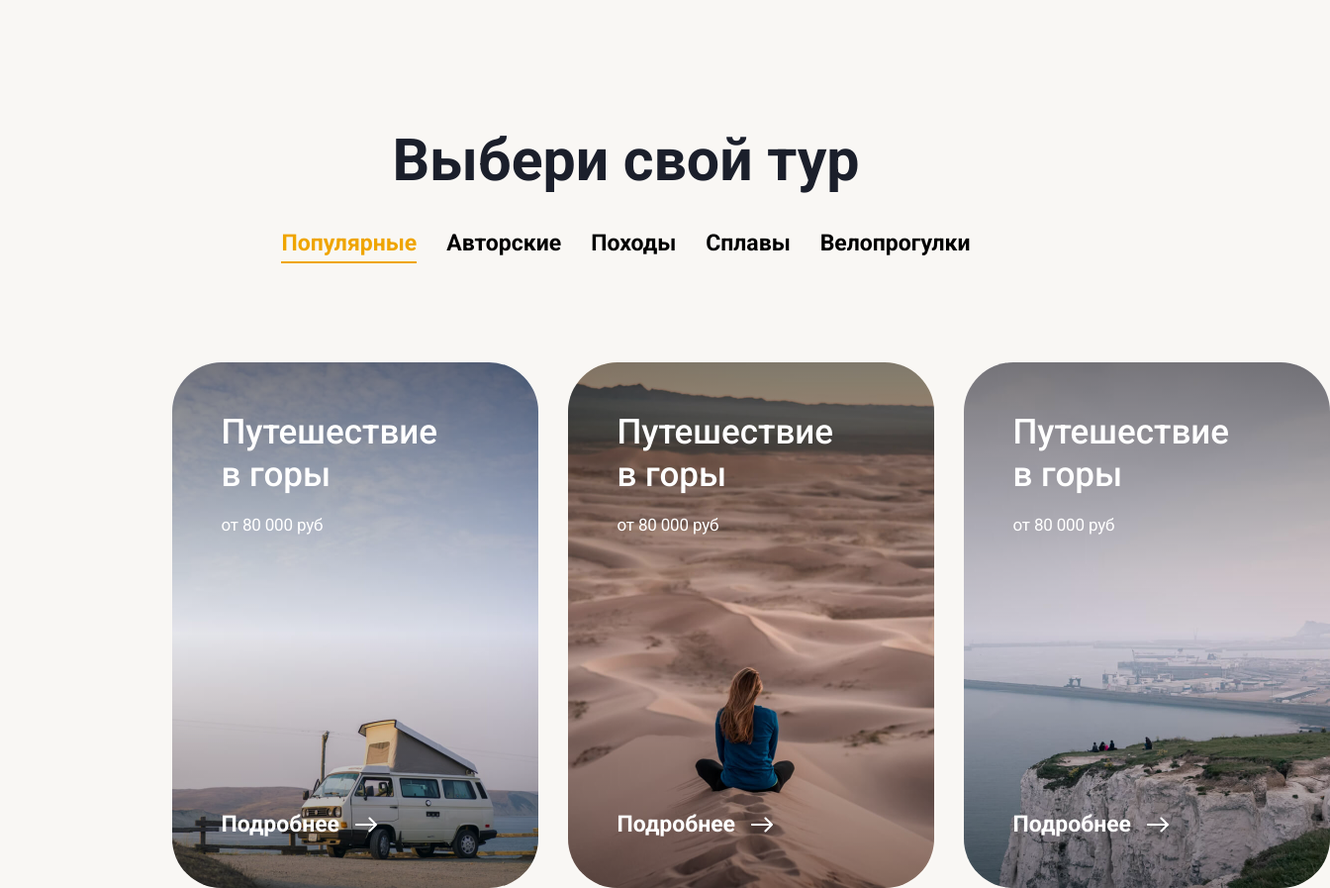
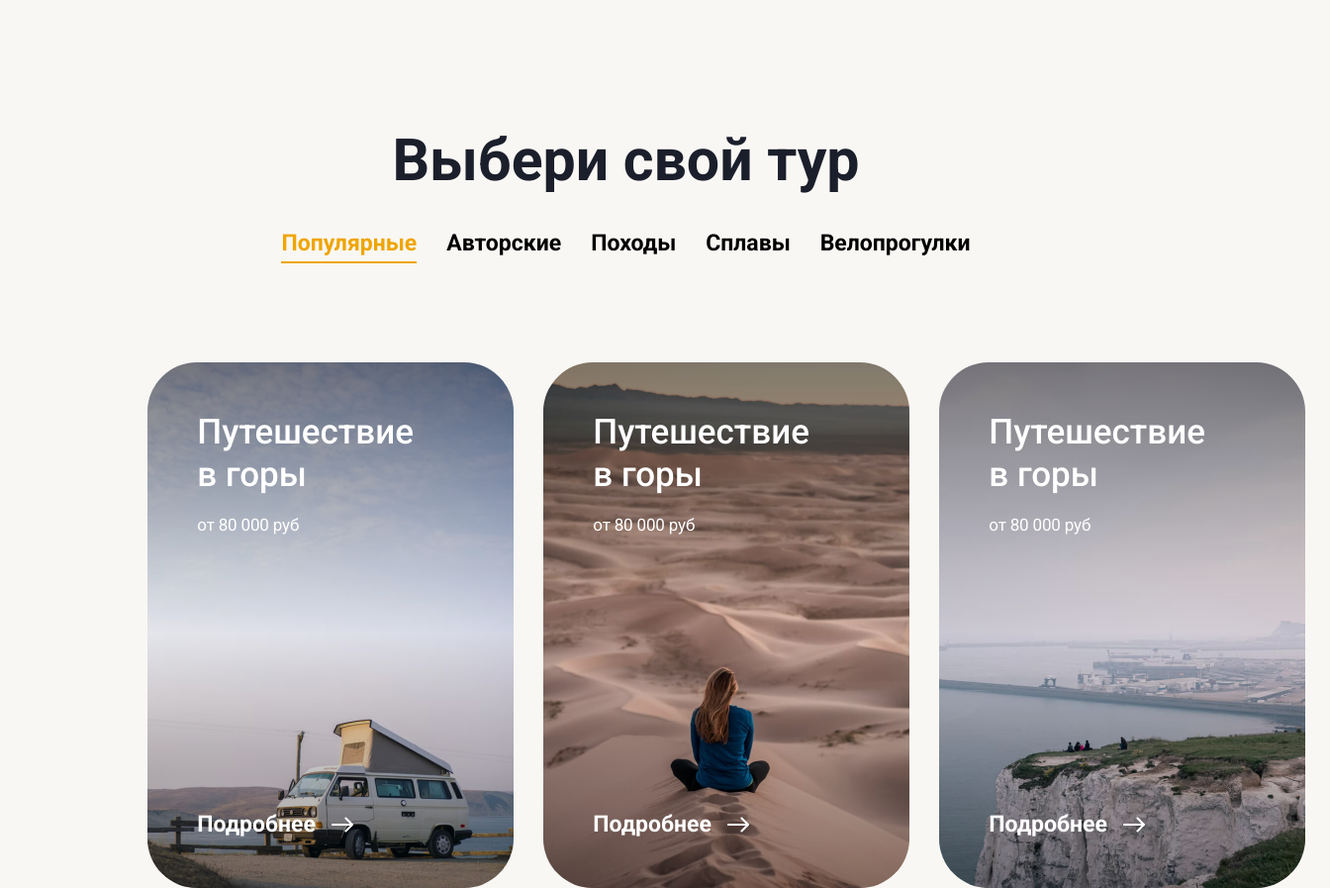
Before and after one commit to Ansem1909/YourTour, a website built with webpack: page src/index.html in a window 1280 px wide. Shown: the part 840-1737 px from the top of the page at 99% size, 1344 px wide, since content can reach past the window. Built offline with nearby package versions, Linux system fonts and the light colour scheme; files whose address does not match are found by name.

Commit message:
fix: adjust fluid container padding to prevent content overflow

```diff
--- a/src/scss/base/_variables.scss
+++ b/src/scss/base/_variables.scss
@@ -26,8 +26,27 @@
 
   --font-family-base: 'Roboto', sans-serif;
 
-  --container-width: #{to-rem(1170)};
-  --container-padding-x: #{to-rem(375)};
+  //--container-width: #{to-rem(1170)};
+  //--container-padding-x: #{to-rem(375)};
+  --container-width: #{fluid(1170, 1000)};
+  --container-padding-x: #{fluid(375, 100)};
+
+  @include laptop {
+    --container-width: #{fluid(1000, 918)};
+    --container-padding-x: #{fluid(100, 53)};
+  }
+
+  @include tablet {
+    //--container-width: #{to-rem(918)};
+    //--container-padding-x: #{to-rem(53)};
+    --container-width: #{fluid(918, 318)};
+    --container-padding-x: #{fluid(53, 21)};
+  }
+
+  @include mobile {
+    --container-width: #{to-rem(318)};
+    --container-padding-x: #{to-rem(21)};
+  }
 
   --border-radius: #{to-rem(50)};
   --border-radius-mini: #{to-rem(20)};
@@ -36,19 +55,4 @@
   --indent-mini: #{to-rem(20)};
 
   --transition-duration: 0.3s;
-
-  @include laptop {
-    --container-width: #{to-rem(918)};
-    --container-padding-x: #{to-rem(53)};
-  }
-
-  @include tablet {
-    --container-width: #{to-rem(918)};
-    --container-padding-x: #{to-rem(53)};
-  }
-
-  @include mobile {
-    --container-width: #{to-rem(318)};
-    --container-padding-x: #{to-rem(21)};
-  }
 }
--- a/src/scss/blocks/_header.scss
+++ b/src/scss/blocks/_header.scss
@@ -15,7 +15,7 @@
     column-gap: 1rem;
 
     @include tablet{
-      padding-inline: to-rem(57);
+      padding-inline: fluid(57,16);
     }
 
     @include mobile{
@@ -31,7 +31,7 @@
       align-items: center;
       column-gap: var(--indent-standart);
 
-      @include laptop{
+      @include laptop {
         column-gap: to-rem(30);
       }
     }
@@ -41,6 +41,7 @@
       @include p-normal;
       color: var(--color-white);
       cursor: pointer;
+      white-space: nowrap;
 
       &::after {
         content: '';
@@ -68,6 +69,7 @@
     @include p-normal;
     position: relative;
     color: var(--color-white);
+    white-space: nowrap;
 
     &::after {
       content: '';
--- a/src/scss/blocks/_logo.scss
+++ b/src/scss/blocks/_logo.scss
@@ -2,10 +2,13 @@
 @use "../base" as *;
 
 .logo {
+  flex-shrink: 0;
+
   &__image {
     @include mobile {
       width: to-rem(138);
       height: to-rem(23);
+      flex-shrink: 0;
     }
   }
 }
--- a/src/scss/helpers/_functions.scss
+++ b/src/scss/helpers/_functions.scss
@@ -10,7 +10,7 @@
 
 @function fluid ($max: 100, $min: 10) {
   $maxViewportWidth: 1920;
-  $minViewportWidth: 390;
+  $minViewportWidth: 360;
 
   $maxSize: math.div($max, 16);
   $minSize: math.div($min, 16);
--- a/src/scss/helpers/_media.scss
+++ b/src/scss/helpers/_media.scss
@@ -1,8 +1,9 @@
 @use './functions' as *;
 
 $desktop: 1920;
-$laptop: 1500.98;
-$tablet: 1024.98;
+$laptop: 1400.98;
+$tablet: 1023.98;
+$mobile-b: 767.98;
 $mobile: 360.98;
 
 @mixin laptop-above {
@@ -25,6 +26,18 @@ $mobile: 360.98;
 
 @mixin tablet {
   @media (width <= to-rem($tablet)){
+    @content;
+  }
+}
+
+@mixin mobile-b--above {
+  @media (width > to-rem($mobile-b)){
+    @content;
+  }
+}
+
+@mixin mobile-b {
+  @media (width <= to-rem($mobile-b)){
     @content;
   }
 }
```
